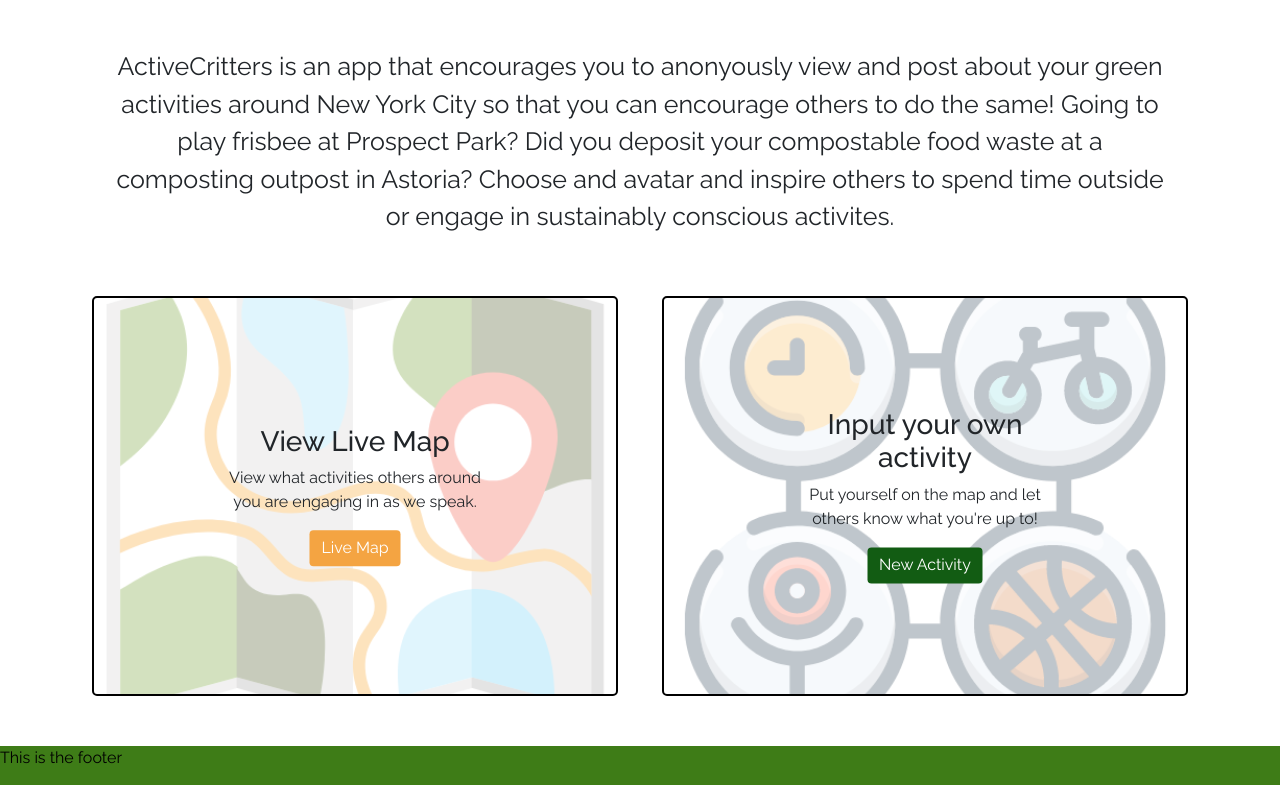
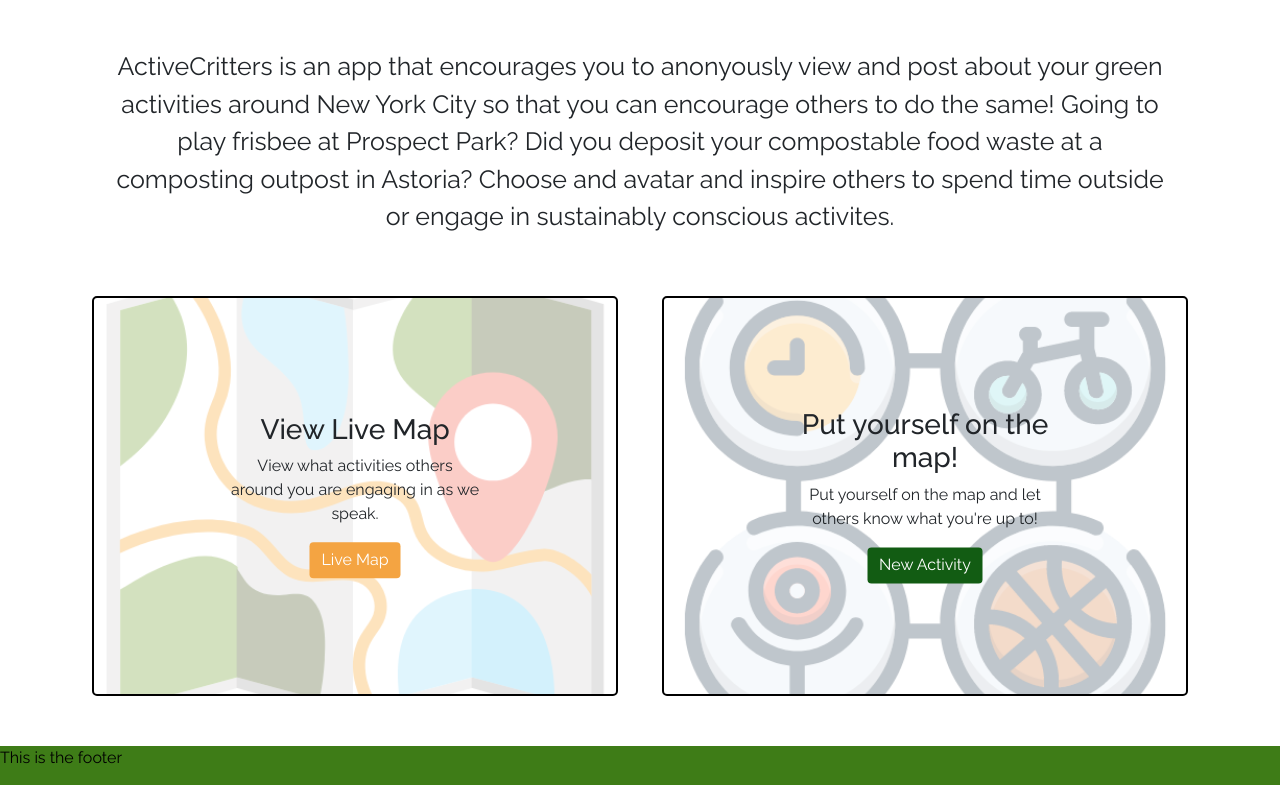
Before and after one commit to Julio-M/greenthings-frontend, a React (Create React App) app: page / in a window 1280 px wide. Shown: the part 478-1263 px from the top of the page. Built offline with nearby package versions, Linux system fonts and the light colour scheme; a web font is replaced by a local one.

Commit message:
New Css on the choice buttons

```diff
--- a/src/Components/Landing.css
+++ b/src/Components/Landing.css
@@ -36,8 +36,13 @@
     position: absolute;
     top: 50%;
     left: 50%;
-    transform: translate(-50%, -50%)
+    transform: translate(-50%, -50%);
+    padding: 5px;
 
+}
+.absolute-centered:hover{
+    background-color:rgba(0,0,0,0.6);
+    color: white;
 }
 #map-nav-card{
     position: relative;
--- a/src/Components/Landing.js
+++ b/src/Components/Landing.js
@@ -36,7 +36,7 @@ function Landing(){
                     <Col md={6}>
                         <div id="activity-nav-card" className="nav-card">
                             <div className="absolute-centered">
-                                <h3 className="rel-text-header">Input your own activity</h3>
+                                <h3 className="rel-text-header">Put yourself on the map!</h3>
                                 <p className="rel-text">Put yourself on the map and let others know what you're up to!</p>
                                 <Button className="rel-text" style={{backgroundColor: "#125C13", color: "white", border: "none"}} href="/new-activity">New Activity</Button>
                             </div>
```
